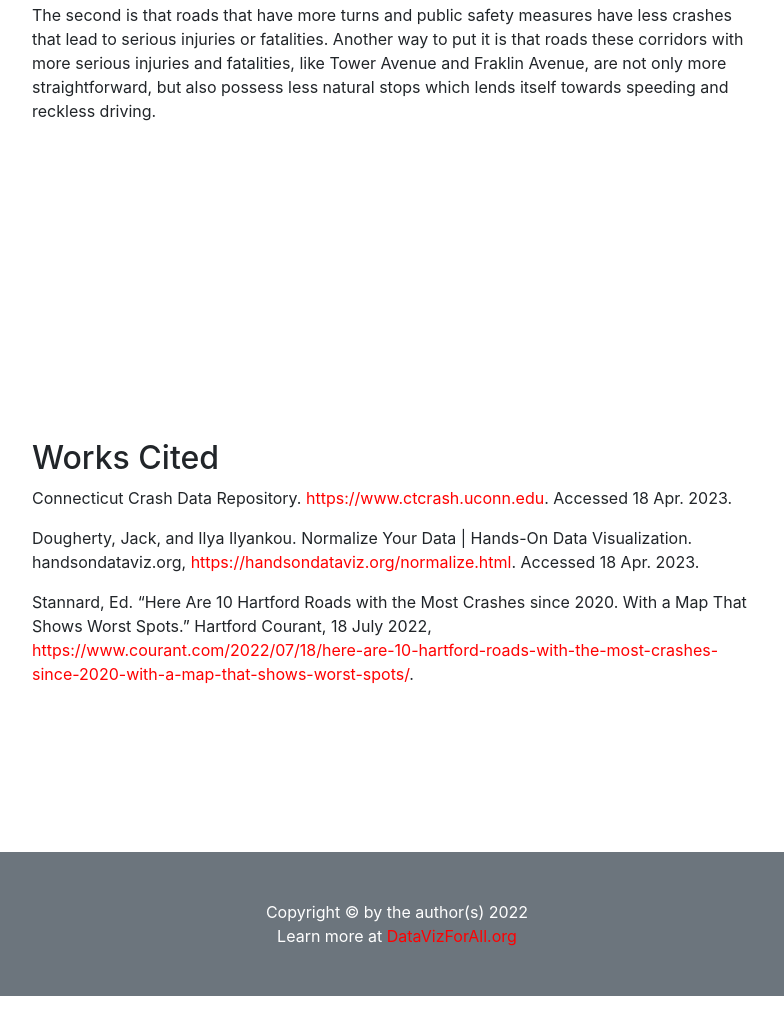
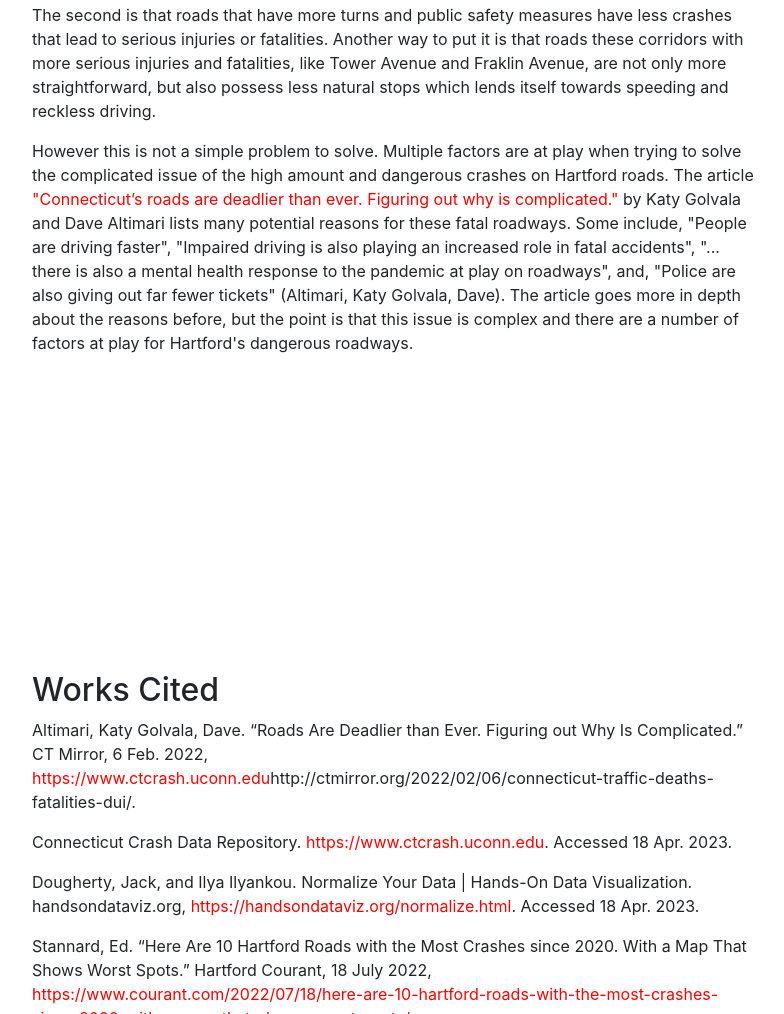
Before and after one commit to ChrisHorkan/Build-6A-Crash-, a plain HTML site: page index.html in a window 1280 px wide. Shown: the part 8337-9351 px from the top of the page, without its empty margins (243-1027 px from the left). Drawn offline with nearby package versions, Linux system fonts and the light colour scheme.

Commit message:
Update index.html

```diff
--- a/index.html
+++ b/index.html
@@ -213,6 +213,8 @@
 
 <p>The second is that roads that have more turns and public safety measures have less crashes that lead to serious injuries or fatalities. Another way to put it is that roads these corridors with more serious injuries and fatalities, like Tower Avenue and Fraklin Avenue, are not only more straightforward, but also possess less natural stops which lends itself towards speeding and reckless driving.</p>
 
+<p>However this is not a simple problem to solve. Multiple factors are at play when trying to solve the complicated issue of the high amount and dangerous crashes on Hartford roads. The article <a href="https://ctmirror.org/2022/02/06/connecticut-traffic-deaths-fatalities-dui/">"Connecticut’s roads are deadlier than ever. Figuring out why is complicated."</a> by  Katy Golvala and Dave Altimari lists many potential reasons for these fatal roadways. Some include, "People are driving faster", "Impaired driving is also playing an increased role in fatal accidents", "... there is also a mental health response to the pandemic at play on roadways", and, "Police are also giving out far fewer tickets" (Altimari, Katy Golvala, Dave). The article goes more in depth about the reasons before, but the point is that this issue is complex and there are a number of factors at play for Hartford's dangerous roadways.
+
         </div>
       </div>
     </div>
@@ -226,6 +228,9 @@
       <div class="row">
         <div class="col-lg-8 mx-auto">
           <h2>Works Cited</h2>
+
+
+        <p>Altimari, Katy Golvala, Dave. “Roads Are Deadlier than Ever. Figuring out Why Is Complicated.” CT Mirror, 6 Feb. 2022, <a href='http://ctmirror.org/2022/02/06/connecticut-traffic-deaths-fatalities-dui/'>https://www.ctcrash.uconn.edu</a>http://ctmirror.org/2022/02/06/connecticut-traffic-deaths-fatalities-dui/</a>.</p>
 
           <p>Connecticut Crash Data Repository. <a href='https://www.ctcrash.uconn.edu/'>https://www.ctcrash.uconn.edu</a>. Accessed 18 Apr. 2023.</p>
 
```
